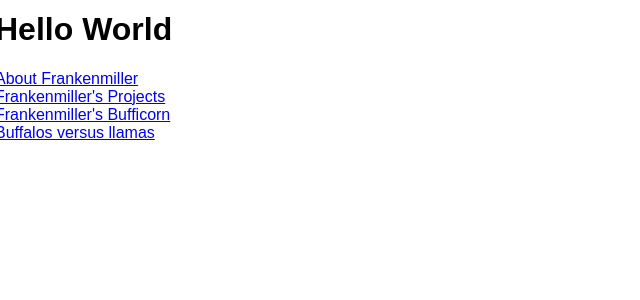
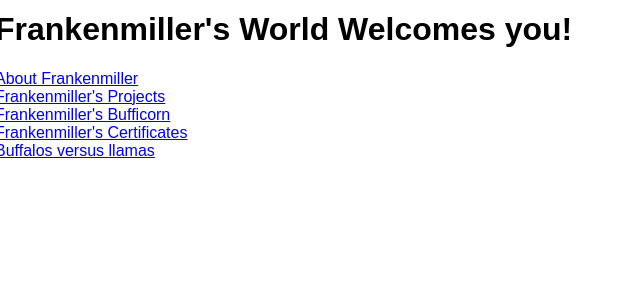
Before and after one commit to frankenmiller/buffalos-vs-llamas, a React (Create React App) app: page / in a window 1280 px wide. Shown: the top 300 px of the page, without its empty margins (0-640 px from the left). Built offline with nearby package versions, Linux system fonts and the light colour scheme.

Commit message:
Added a few links for certificates and projects

```diff
--- a/src/index.js
+++ b/src/index.js
@@ -8,18 +8,21 @@ import App from './App';
 import About from './routes/about'
 import Bufficorn from './routes/bufficorn'
 import Projects from './routes/projects'
+import Certificates from './routes/certificates';
 
 const router = createBrowserRouter([
   {
     path: "/",
     element: (
       <div>
-        <h1>Hello World</h1>
+        <h1>Frankenmiller's World Welcomes you!</h1>
         <Link to="about">About Frankenmiller</Link>
         <br />
         <Link to="projects">Frankenmiller's Projects</Link>
         <br />
         <Link to="bufficorn">Frankenmiller's Bufficorn</Link>
+        <br />
+        <Link to="certificates">Frankenmiller's Certificates</Link>
         <br />
         <Link to="app">Buffalos versus llamas</Link>
       </div>
@@ -32,6 +35,10 @@ const router = createBrowserRouter([
   {
     path: "about",
     element: <About />,
+  },
+  {
+    path: "certificates",
+    element: <Certificates />,
   },
   {
     path: "projects",
--- /dev/null
+++ b/src/routes/certificates.js
@@ -0,0 +1,13 @@
+import React from "react";
+
+function Certificates () {
+    return (
+        <div>
+            <h1>Frankenmiller's Certificates</h1>
+            <br />
+            <a href="https://frankenmiller.github.io/africa-kwacha-snowflake/">Google Digital Skills for Africa</a>
+        </div>
+    )
+}
+
+export default Certificates;
--- a/src/routes/projects.js
+++ b/src/routes/projects.js
@@ -4,6 +4,9 @@ function Projects () {
     return (
         <div>
             <h1>Frankenmiller's Projects</h1>
+            <a href="https://frankenmiller.github.io/machine-learning-food-project/">Machine learning food project</a>
+            <br />
+            <a href="https://frankenmiller.github.io/javascript-smart-rockets/">JavaScript Smart Rockets Project</a>
         </div>
     )
 }
```
